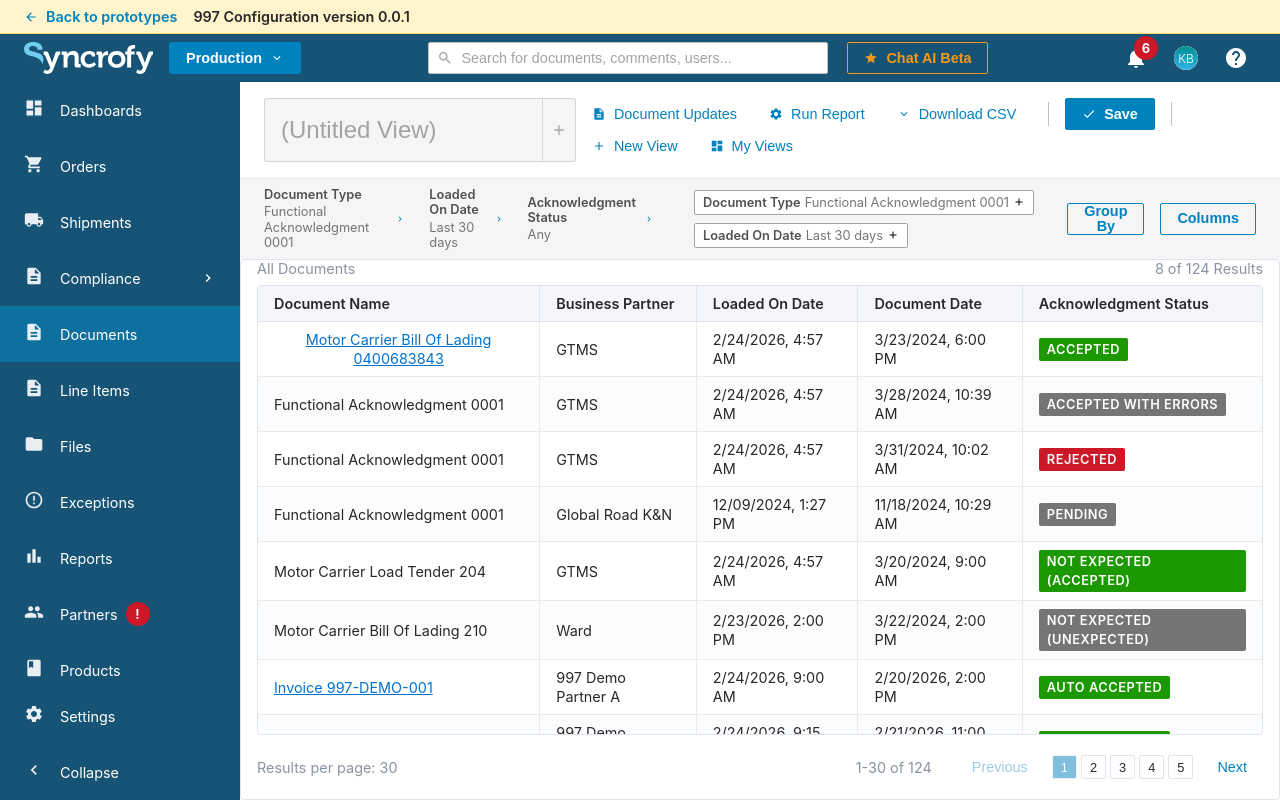
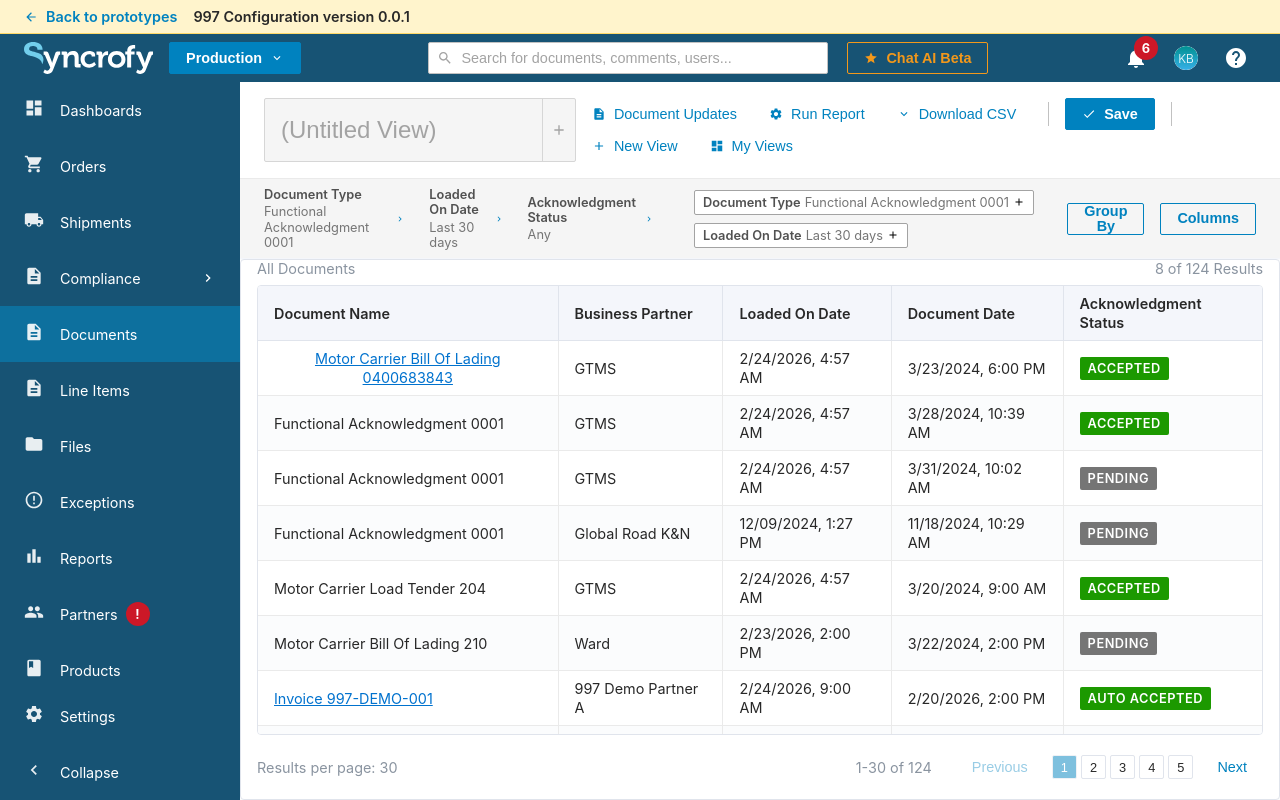
Before and after one commit to kyle-boyd/syncrofylegacy-prototypes, a React (Vite) app: page /documents in a window 1280 px wide. Built offline with nearby package versions, Linux system fonts and the light colour scheme.

Commit message:
997 update

```diff
--- a/src/prototypes/DocumentsPage.jsx
+++ b/src/prototypes/DocumentsPage.jsx
@@ -254,7 +254,7 @@
     businessPartner: 'GTMS',
     loadedOnDate: '2/24/2026, 4:57 AM',
     documentDate: '3/28/2024, 10:39 AM',
-    ackStatus: 'Accepted with Errors',
+    ackStatus: 'Accepted',
   },
   {
     id: '3',
@@ -262,7 +262,7 @@
     businessPartner: 'GTMS',
     loadedOnDate: '2/24/2026, 4:57 AM',
     documentDate: '3/31/2024, 10:02 AM',
-    ackStatus: 'Rejected',
+    ackStatus: 'Pending',
   },
   {
     id: '4',
@@ -278,7 +278,7 @@
     businessPartner: 'GTMS',
     loadedOnDate: '2/24/2026, 4:57 AM',
     documentDate: '3/20/2024, 9:00 AM',
-    ackStatus: 'Not expected (Auto-accept)',
+    ackStatus: 'Accepted',
   },
   {
     id: '6',
@@ -286,7 +286,7 @@
     businessPartner: 'Ward',
     loadedOnDate: '2/23/2026, 2:00 PM',
     documentDate: '3/22/2024, 2:00 PM',
-    ackStatus: 'Not Expected (Unexpected)',
+    ackStatus: 'Pending',
   },
   // Rows whose ack status is driven by partner 997 config (Partners > 997 Configuration)
   {
```
Also changed, not shown: .claude/settings.json (added).
